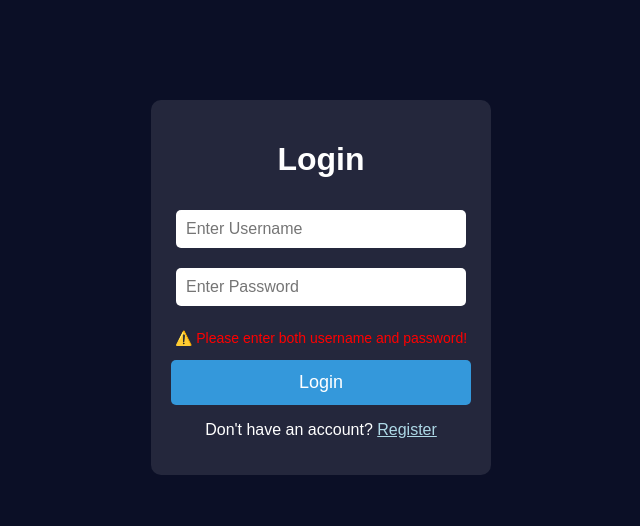
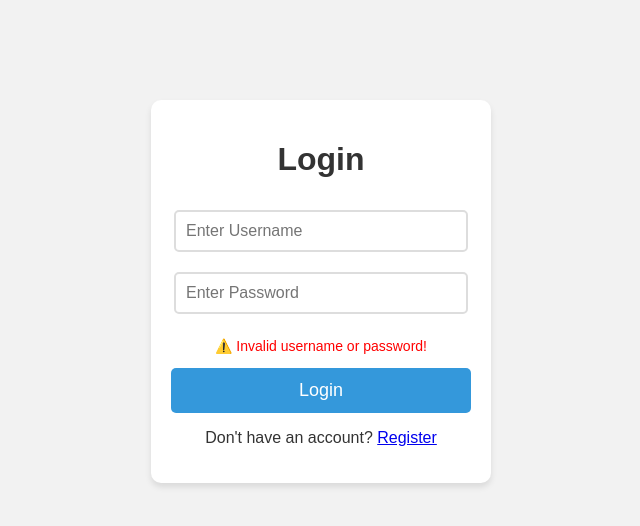
Before and after one commit to aorogat/adam, a plain HTML site: page login.html in a window 1280 px wide. Both pictures are taken after a click on the button "Login". Shown: the whole page, without its empty margins (319-959 px from the left). Drawn offline with Linux system fonts and the light colour scheme.

Commit message:
Update login.html

```diff
--- a/login.html
+++ b/login.html
@@ -1,32 +1,34 @@
 <!DOCTYPE html>
 <html lang="en">
+
 <head>
     <meta charset="UTF-8">
     <meta name="viewport" content="width=device-width, initial-scale=1.0">
-    <title>Login Page</title>
+    <title>Login</title>
     <style>
         body {
             font-family: Arial, sans-serif;
             text-align: center;
-            background: #0b0f26;
-            color: white;
+            background: #f2f2f2;
+            color: #333;
         }
 
         .container {
             margin-top: 100px;
-            background: rgba(255, 255, 255, 0.1);
+            background: #fff;
             padding: 20px;
             border-radius: 10px;
             width: 300px;
             margin-left: auto;
             margin-right: auto;
+            box-shadow: 0 4px 6px rgba(0, 0, 0, 0.1);
         }
 
         input {
             width: 90%;
             padding: 10px;
             margin: 10px 0;
-            border: none;
+            border: 2px solid #ddd;
             border-radius: 5px;
             font-size: 16px;
         }
@@ -47,13 +49,6 @@
             background: #1f8ec9;
         }
 
-        #loading {
-            display: none;
-            margin-top: 10px;
-            font-size: 18px;
-            color: #4ca1ff;
-        }
-
         #error {
             color: red;
             font-size: 14px;
@@ -61,6 +56,7 @@
         }
     </style>
 </head>
+
 <body>
 
     <div class="container">
@@ -72,33 +68,24 @@
         <p id="error">⚠️ Invalid username or password!</p>
 
         <button id="loginBtn" onclick="startLogin()">Login</button>
-        <div id="loading">🔄 Logging in...</div>
-        <p>Don't have an account? <a href="register.html" style="color: lightblue;">Register</a></p>
+
+        <p>Don't have an account? <a href="register.html">Register</a></p>
     </div>
 
     <script>
         function startLogin() {
-            const username = document.getElementById("username").value;
+            const username = document.getElementById("username").value.trim();
             const password = document.getElementById("password").value;
             const errorMsg = document.getElementById("error");
 
-            if (username === "" || password === "") {
-                errorMsg.innerText = "⚠️ Please enter both username and password!";
-                errorMsg.style.display = "block";
-                return;
-            }
+            // Get registered users from localStorage
+            let users = JSON.parse(localStorage.getItem("users")) || [];
 
-            // Retrieve stored users from localStorage
-            const users = JSON.parse(localStorage.getItem("users")) || {};
+            // Check if username & password exist
+            const user = users.find(user => user.username === username && user.password === password);
 
-            // Check if username exists and password matches
-            if (users[username] && users[username] === password) {
-                document.getElementById('loading').style.display = 'block';
-                document.getElementById('loginBtn').disabled = true;
-
-                setTimeout(function () {
-                    window.location.href = "index.html"; // Redirect to index.html
-                }, 2000);
+            if (user) {
+                window.location.href = "index.html"; // Redirect if login is successful
             } else {
                 errorMsg.innerText = "⚠️ Invalid username or password!";
                 errorMsg.style.display = "block";
@@ -107,4 +94,5 @@
     </script>
 
 </body>
+
 </html>
```
